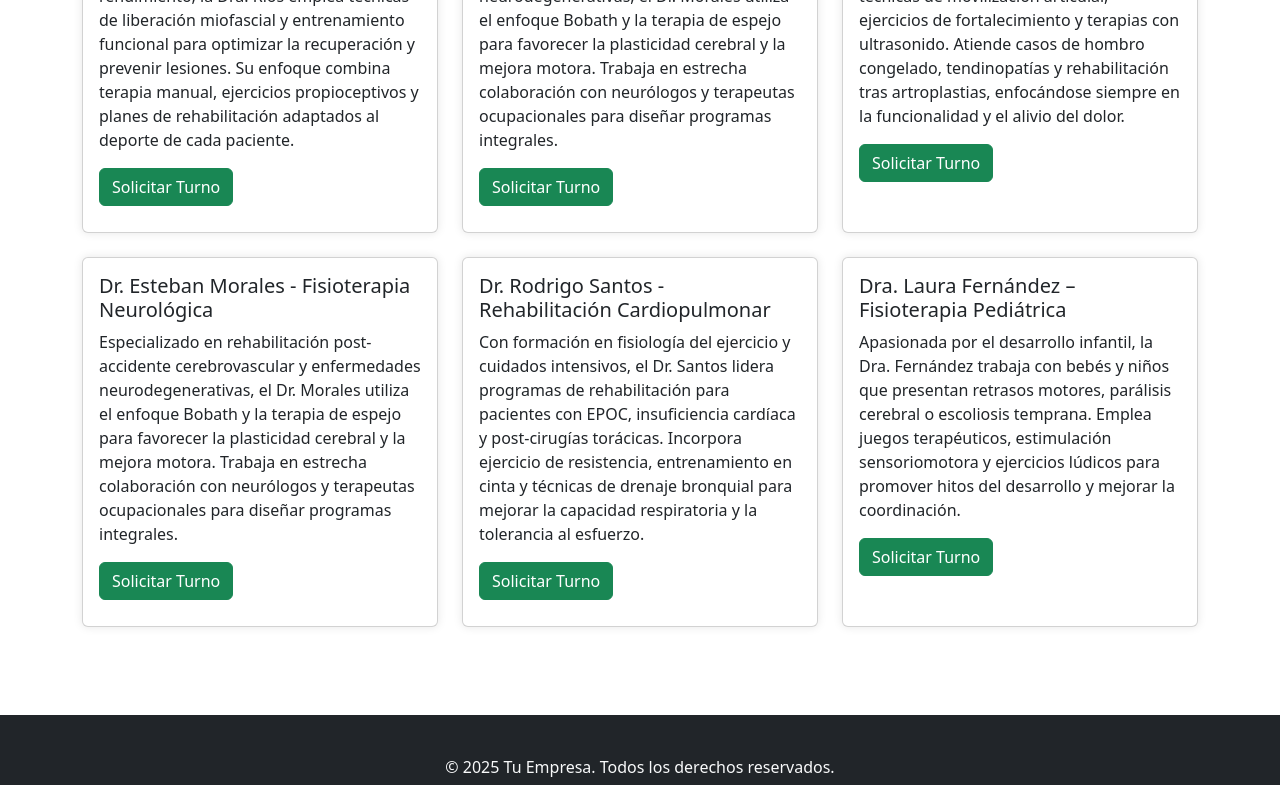
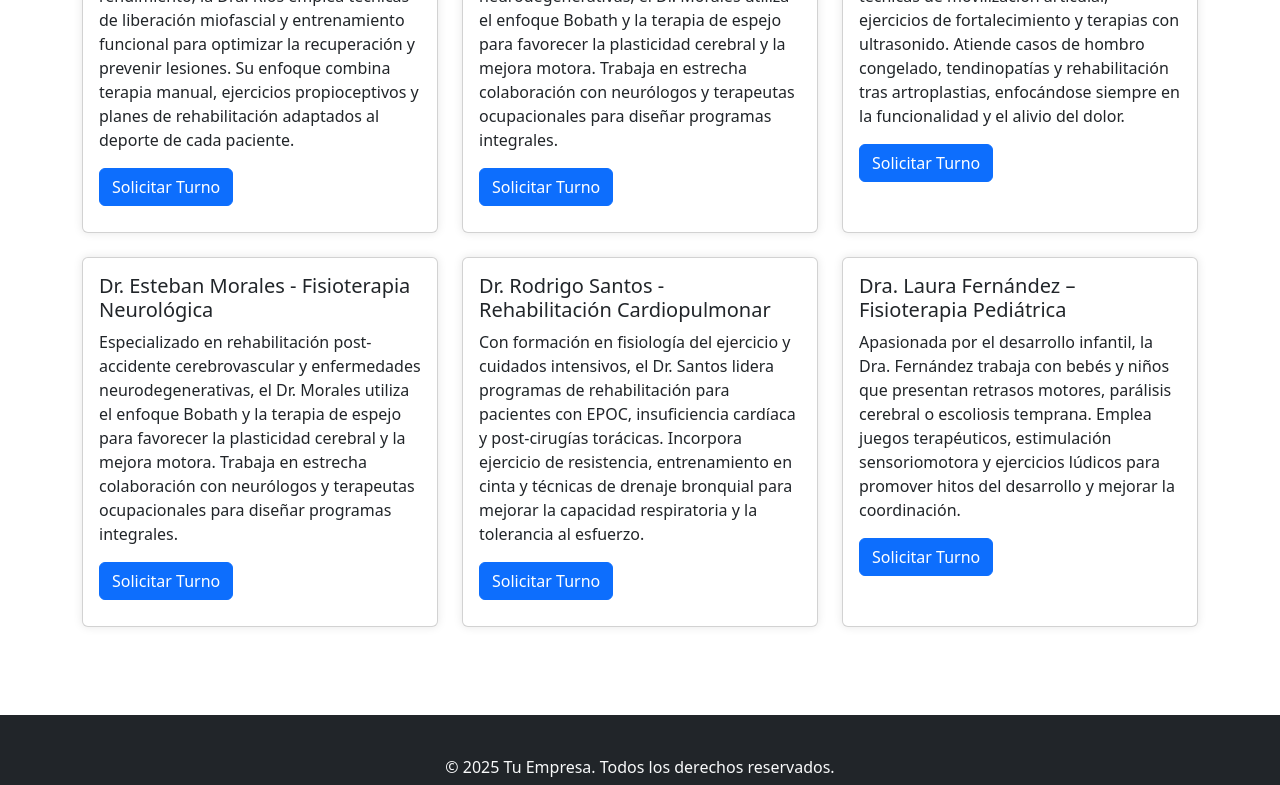
Before and after one commit to rodo18-2006/Proyecto-2, a React (Vite) app: page /Doctores in a window 1280 px wide. Shown: the part 359-1144 px from the top of the page. Built offline with nearby package versions, Linux system fonts and the light colour scheme.

Commit message:
editamos la seccion de doctores

```diff
--- a/src/components/doctores/DoctoresC.jsx
+++ b/src/components/doctores/DoctoresC.jsx
@@ -2,6 +2,7 @@
 import "bootstrap/dist/css/bootstrap.min.css";
 import Card from "react-bootstrap/Card";
 import { Container, Row, Col } from "react-bootstrap";
+import { Link } from "react-router-dom";
 import "./Doctores.css";
 
 const DoctoresC = () => {
@@ -22,7 +23,9 @@
                 manual, ejercicios propioceptivos y planes de rehabilitación
                 adaptados al deporte de cada paciente.
               </Card.Text>
-              <Button variant="success">Solicitar Turno</Button>
+             <Link to="/Turnos" className="btn btn-primary">
+                  Solicitar Turno
+                </Link>
             </Card.Body>
           </Card>
         </Col>
@@ -41,7 +44,9 @@
                 colaboración con neurólogos y terapeutas ocupacionales para
                 diseñar programas integrales.
               </Card.Text>
-              <Button variant="success">Solicitar Turno</Button>
+             <Link to="/Turnos" className="btn btn-primary">
+                  Solicitar Turno
+                </Link>
             </Card.Body>
           </Card>
         </Col>
@@ -60,7 +65,9 @@
                 rehabilitación tras artroplastias, enfocándose siempre en la
                 funcionalidad y el alivio del dolor.
               </Card.Text>
-              <Button variant="success">Solicitar Turno</Button>
+             <Link to="/Turnos" className="btn btn-primary">
+                  Solicitar Turno
+                </Link>
             </Card.Body>
           </Card>
         </Col>
@@ -79,7 +86,9 @@
                 colaboración con neurólogos y terapeutas ocupacionales para
                 diseñar programas integrales.
               </Card.Text>
-              <Button variant="success">Solicitar Turno</Button>
+             <Link to="/Turnos" className="btn btn-primary">
+                  Solicitar Turno
+                </Link>
             </Card.Body>
           </Card>
         </Col>
@@ -98,7 +107,9 @@
                 técnicas de drenaje bronquial para mejorar la capacidad
                 respiratoria y la tolerancia al esfuerzo.
               </Card.Text>
-              <Button variant="success">Solicitar Turno</Button>
+             <Link to="/Turnos" className="btn btn-primary">
+                  Solicitar Turno
+                </Link>
             </Card.Body>
           </Card>
         </Col>
@@ -116,7 +127,9 @@
                 estimulación sensoriomotora y ejercicios lúdicos para promover
                 hitos del desarrollo y mejorar la coordinación.
               </Card.Text>
-              <Button variant="success">Solicitar Turno</Button>
+             <Link to="/Turnos" className="btn btn-primary">
+                  Solicitar Turno
+                </Link>
             </Card.Body>
           </Card>
         </Col>
```
Also changed, not shown: src/components/footer/Footer.css (+2 -5 lines).
